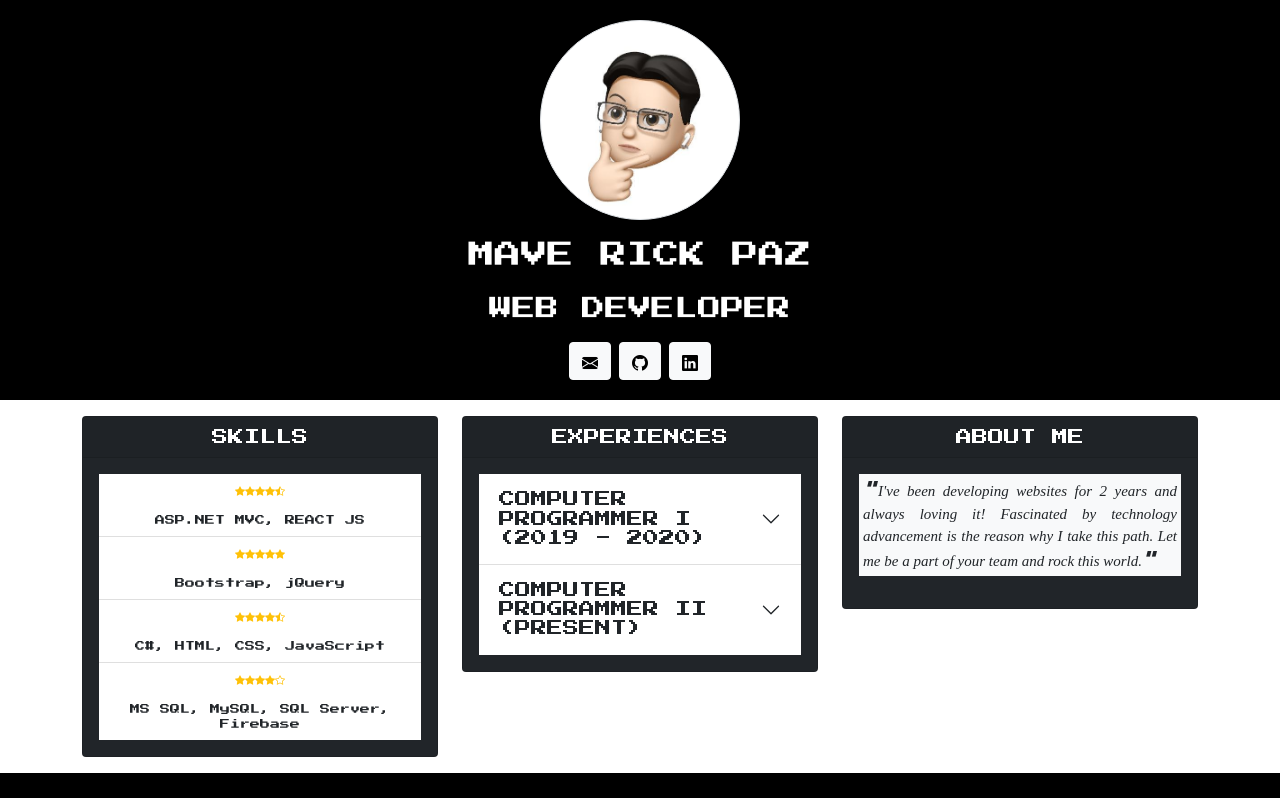
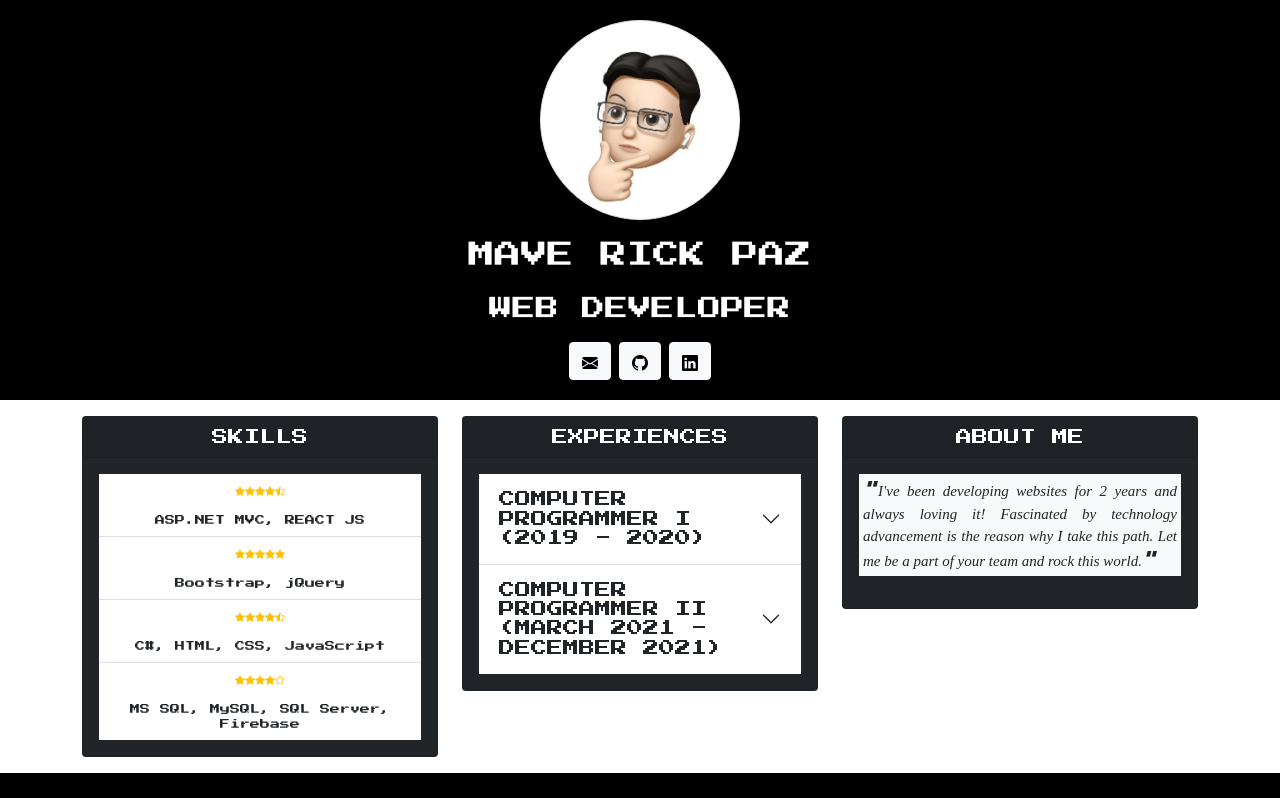
Before and after one commit to thisismav99/github-myportfolio, a React (Create React App) app: page / in a window 1280 px wide. Shown: the top 798 px of the page. Built offline with nearby package versions, Linux system fonts and the light colour scheme.

Commit message:
Change the date for CP2

```diff
--- a/src/components/Body.js
+++ b/src/components/Body.js
@@ -77,7 +77,7 @@ const Body = () => {
                                 <div className="accordion-item">
                                     <h2 className="accordion-header" id="flush-headingTwo">
                                     <button className="accordion-button collapsed" type="button" data-bs-toggle="collapse" data-bs-target="#flush-collapseTwo" aria-expanded="false" aria-controls="flush-collapseTwo">
-                                        COMPUTER PROGRAMMER II (PRESENT)
+                                        COMPUTER PROGRAMMER II (MARCH 2021 - DECEMBER 2021)
                                     </button>
                                     </h2>
                                     <div id="flush-collapseTwo" className="accordion-collapse collapse" aria-labelledby="flush-headingTwo" data-bs-parent="#accordionFlushExample">
```
